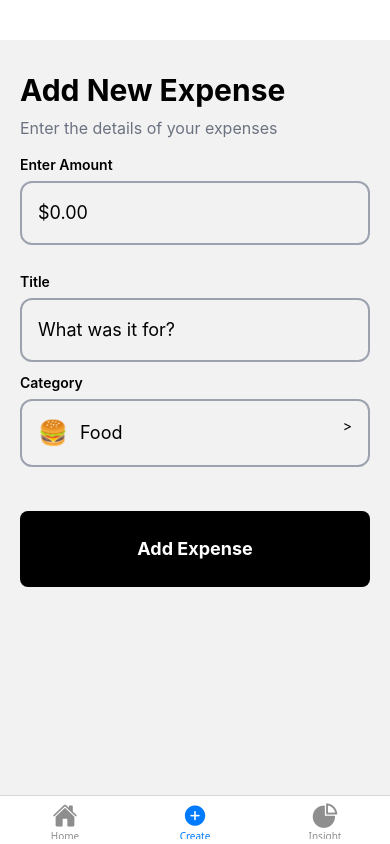
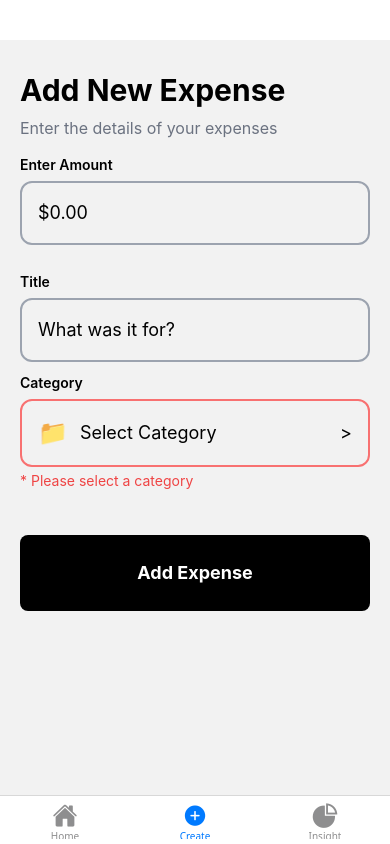
Before and after one commit to ArfatChowdhury/react-native-expense-tracker, a React Native app: screen /Create in a window 390 px wide. Built offline with nearby package versions, Linux system fonts and the light colour scheme.

Commit message:
fix category selection bug

```diff
--- a/src/screens/Create.jsx
+++ b/src/screens/Create.jsx
@@ -10,28 +10,41 @@ const Create = ({ navigation, route }) => {
   const isEditing = editingId !== null
 
   const handleSubmit = () => {
+    // Validation
+    if (!title.trim()) {
+      Alert.alert('Error', 'Please enter a title for the expense');
+      return;
+    }
+
+    if (!amount || parseFloat(amount) <= 0) {
+      Alert.alert('Error', 'Please enter a valid amount');
+      return;
+    }
+
+    if (!category || !category.name) {
+      Alert.alert('Error', 'Please select a category');
+      return;
+    }
+
     if (isEditing) {
-
       handleUpdateExpense(navigation);
     } else {
-
       handleAddExpense(navigation);
     }
   }
 
   useEffect(() => {
     if (route.params?.itemCat) {
-      // console.log(route.params?.itemCat, 'gggggg');
       setCategory(route.params?.itemCat)
     }
   }, [route.params?.itemCat])
 
-
   const handleCategoryInput = () => {
     navigation.navigate('Category')
   }
+
   return (
-  <View style={tailwind`flex-1 px-5  mt-4`}>
+    <View style={tailwind`flex-1 px-5 mt-4`}>
       <View style={tailwind`my-4`}>
         <Text style={tailwind`text-3xl font-bold mb-2`}>
           {isEditing ? 'Edit Expense' : 'Add New Expense'}
@@ -40,12 +53,12 @@ return (
           {isEditing ? 'Update your expense details' : 'Enter the details of your expenses'}
         </Text>
       </View>
+
       <View style={tailwind`mb-3`}>
         <Text style={tailwind`mb-2 text-black font-semibold`}>Enter Amount</Text>
         <TextInput
           placeholder='$0.00'
-        style={tailwind`border-2 rounded-xl ${activeField === 'amount' ? 'border-blue-400' : 'border-gray-400'
-          } p-4 text-lg mb-4`}
+          style={tailwind`border-2 rounded-xl ${activeField === 'amount' ? 'border-blue-400' : 'border-gray-400'} p-4 text-lg mb-4`}
           onFocus={() => setActiveField('amount')}
           onBlur={() => setActiveField(null)}
           keyboardType='decimal-pad'
@@ -53,31 +66,40 @@ return (
           onChangeText={setAmount}
         />
       </View>
+
       <View style={tailwind`mb-3`}>
         <Text style={tailwind`mb-2 text-black font-semibold`}>Title</Text>
         <TextInput
           placeholder='What was it for?'
-        style={tailwind`border-2 rounded-xl ${activeField === 'title' ? 'border-blue-400' : 'border-gray-400'} p-4 text-lg `}
+          style={tailwind`border-2 rounded-xl ${activeField === 'title' ? 'border-blue-400' : 'border-gray-400'} p-4 text-lg`}
           onFocus={() => setActiveField('title')}
           onBlur={() => setActiveField(null)}
           value={title}
           onChangeText={setTitle}
         />
       </View>
-    {/* category  */}
+
+      {/* Category Selection */}
       <Pressable onPress={handleCategoryInput}>
         <View style={tailwind`mb-3`}>
           <Text style={tailwind`mb-2 text-black font-semibold`}>Category</Text>
-        <View style={tailwind`p-4 border-2 border-gray-400 rounded-xl flex-row justify-between`}>
+          <View style={[
+            tailwind`p-4 border-2 rounded-xl flex-row justify-between items-center`,
+            !category?.name ? tailwind`border-red-400` : tailwind`border-gray-400`
+          ]}>
             <View style={tailwind`flex-row items-center`}>
-            <Text style={tailwind`text-2xl mr-3`}>{category.icon || '🍔'}</Text>
-            <Text style={tailwind`text-lg`}>{category.name || 'Food'}</Text>
+              <Text style={tailwind`text-2xl mr-3`}>{category?.icon || '📁'}</Text>
+              <Text style={tailwind`text-lg`}>{category?.name || 'Select Category'}</Text>
             </View>
-          <Text>&gt;</Text>
+            <Text style={tailwind`text-lg`}>&gt;</Text>
           </View>
+          {!category?.name && (
+            <Text style={tailwind`text-red-500 text-sm mt-1`}>* Please select a category</Text>
+          )}
         </View>
       </Pressable>
-    {/* add button  */}
+
+      {/* Submit Button */}
       <TouchableOpacity
         onPress={handleSubmit}
         style={tailwind`bg-black p-6 rounded-lg mt-8`}
@@ -90,7 +112,7 @@ return (
       {isEditing && (
         <TouchableOpacity
           onPress={() => {
-            setEditingId(null); // Clear edit mode
+            setEditingId(null);
             navigation.goBack();
           }}
           style={tailwind`bg-gray-500 p-6 rounded-lg mt-4`}
--- a/src/screens/Home.jsx
+++ b/src/screens/Home.jsx
@@ -61,13 +61,7 @@ const Home = ({ navigation }) => {
         showsVerticalScrollIndicator={false}
       />
 
-      {/* Add Expense Button */}
-      <TouchableOpacity
-        onPress={() => navigation.navigate('Create')}
-        style={tailwind`absolute bottom-6 right-6 bg-black w-16 h-16 rounded-full justify-center items-center shadow-lg`}
-      >
-        <Text style={tailwind`text-white text-2xl`}>+</Text>
-      </TouchableOpacity>
+
     </View>
   )
 }
```
Lines whose indentation alone changed are shown as unchanged.
